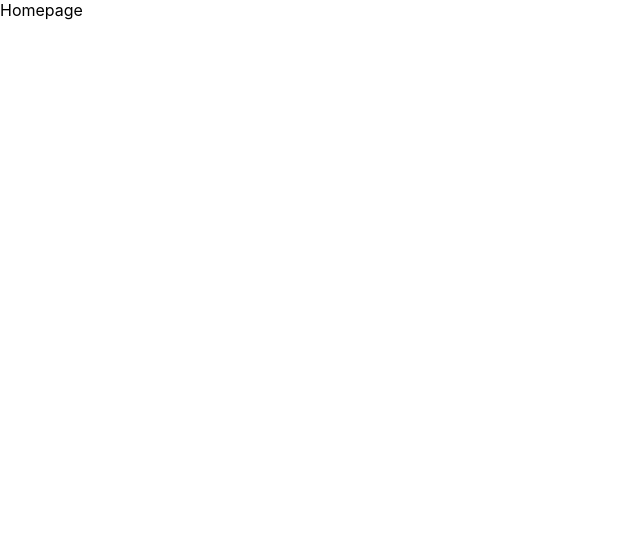
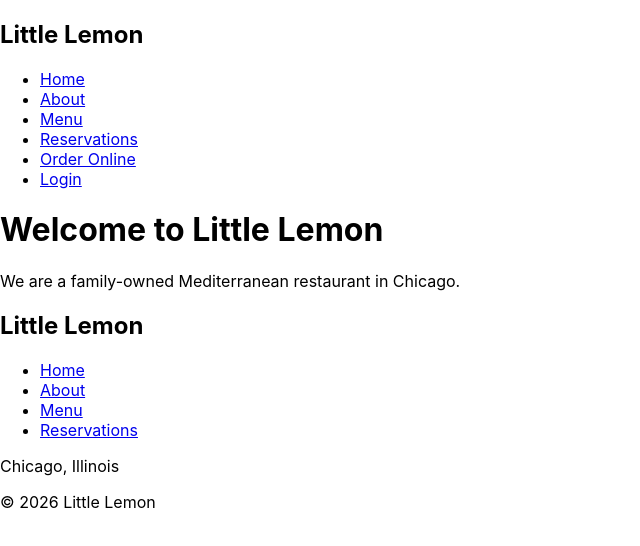
Before and after one commit to NaimaMuse/little-lemon, a React (Create React App) app: page / in a window 1280 px wide. Shown: the top 546 px of the page, without its empty margins (0-640 px from the left). Built offline with nearby package versions, Linux system fonts and the light colour scheme.

Commit message:
Create semantic React components

```diff
--- a/src/App.js
+++ b/src/App.js
@@ -1,8 +1,14 @@
+import Header from "./components/Header";
+import Main from "./components/Main";
+import Footer from "./components/Footer";
+
 function App() {
   return (
-    <div className="App">
-      Homepage
-    </div>
+    <>
+      <Header />
+      <Main />
+      <Footer />
+    </>
   );
 }
 
--- /dev/null
+++ b/src/Components/Footer.js
@@ -0,0 +1,33 @@
+function Footer() {
+  return (
+    <footer>
+      <h2>Little Lemon</h2>
+
+      <nav>
+        <ul>
+          <li>
+            <a href="/">Home</a>
+          </li>
+
+          <li>
+            <a href="/about">About</a>
+          </li>
+
+          <li>
+            <a href="/menu">Menu</a>
+          </li>
+
+          <li>
+            <a href="/reservations">Reservations</a>
+          </li>
+        </ul>
+      </nav>
+
+      <p>Chicago, Illinois</p>
+
+      <p>© 2026 Little Lemon</p>
+    </footer>
+  );
+}
+
+export default Footer;
--- /dev/null
+++ b/src/Components/Header.js
@@ -0,0 +1,11 @@
+import Nav from "./Nav";
+
+function Header() {
+  return (
+    <header>
+      <Nav />
+    </header>
+  );
+}
+
+export default Header;
--- /dev/null
+++ b/src/Components/Main.js
@@ -0,0 +1,12 @@
+function Main() {
+  return (
+    <main>
+      <h1>Welcome to Little Lemon</h1>
+      <p>
+        We are a family-owned Mediterranean restaurant in Chicago.
+      </p>
+    </main>
+  );
+}
+
+export default Main;
--- /dev/null
+++ b/src/Components/Nav.js
@@ -0,0 +1,18 @@
+function Nav() {
+  return (
+    <nav>
+      <h1>Little Lemon</h1>
+
+      <ul>
+        <li><a href="/">Home</a></li>
+        <li><a href="/about">About</a></li>
+        <li><a href="/menu">Menu</a></li>
+        <li><a href="/reservations">Reservations</a></li>
+        <li><a href="/order-online">Order Online</a></li>
+        <li><a href="/login">Login</a></li>
+      </ul>
+    </nav>
+  );
+}
+
+export default Nav;
```
